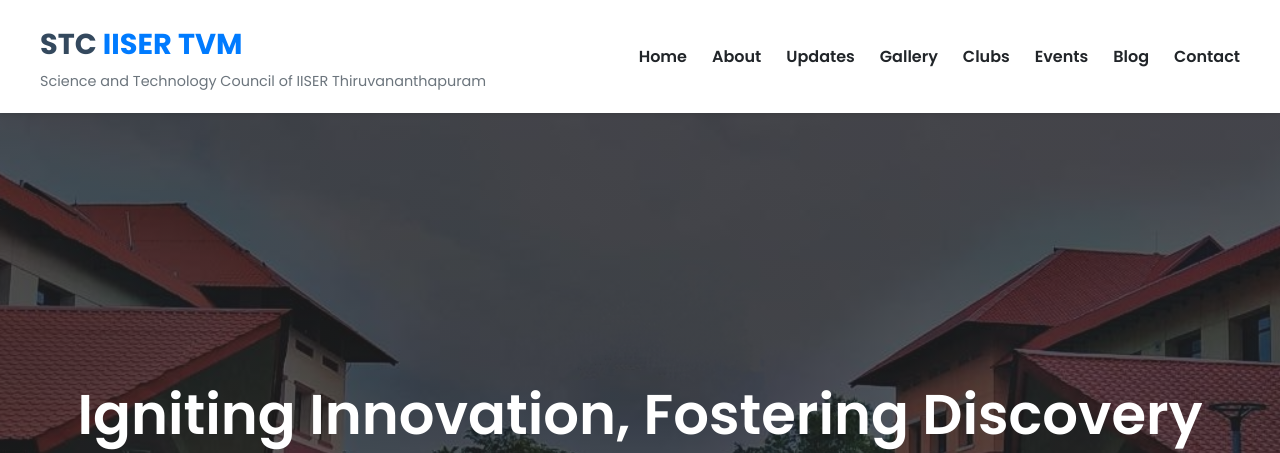
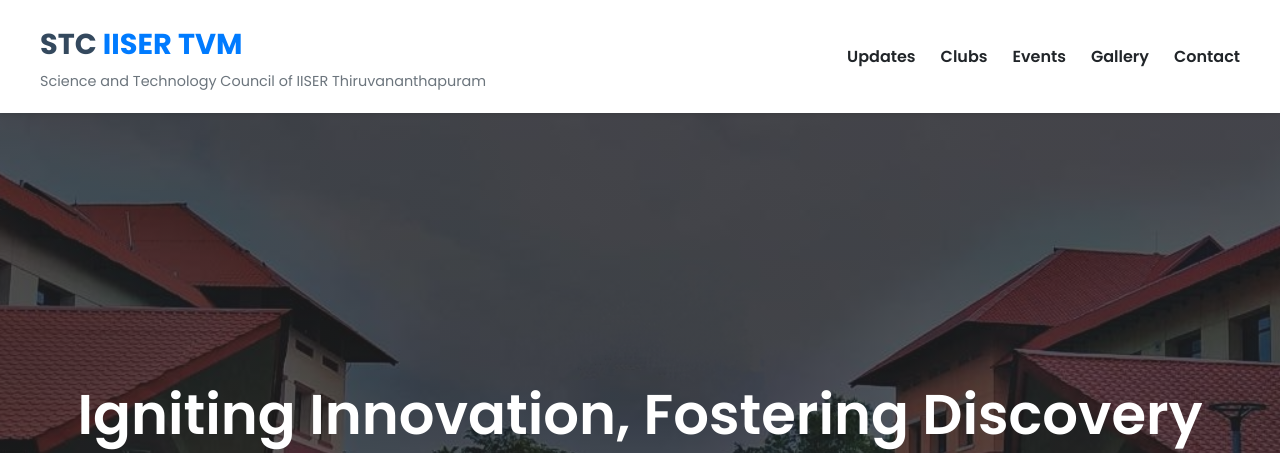
Before and after one commit to Coding-Club-of-IISER-Thiruvananthapuram/T4, a Flask app: page / in a window 1280 px wide. Shown: the top 453 px of the page. Run offline with Flask 3, Linux system fonts and the light colour scheme; data comes from the database, SQL or seed files in the repository.

Commit message:
Update index.html

```diff
--- a/templates/index.html
+++ b/templates/index.html
@@ -37,19 +37,17 @@
                 <h1>STC <span class="highlight">IISER TVM</span></h1>
                 <p>Science and Technology Council of IISER Thiruvananthapuram</p>
             </div>
-            <nav class="main-nav">
-    <div class="hamburger" onclick="toggleMenu()">☰</div>
-    <ul id="nav-links">
-        <li><a href="#home">Home</a></li>
-        <li><a href="#about">About</a></li>
-        <li><a href="#updates">Updates</a></li>
-        <li><a href="#gallery">Gallery</a></li>
-        <li><a href="#clubs">Clubs</a></li>
-        <li><a href="#events">Events</a></li>
-        <li><a href="#blog">Blog</a></li>
-        <li><a href="#contact">Contact</a></li>
-    </ul>
+            <div class="hamburger" onclick="toggleMobileNav()">☰</div>
+<nav class="main-nav" id="mobileNav">
+  <ul>
+    <li><a href="#updates">Updates</a></li>
+    <li><a href="#clubs">Clubs</a></li>
+    <li><a href="#events">Events</a></li>
+    <li><a href="#gallery">Gallery</a></li>
+    <li><a href="#contact">Contact</a></li>
+  </ul>
 </nav>
+
 
         </div>
     </header>
@@ -191,9 +189,9 @@
         </div>
     </footer>
 <script>
-  function toggleMenu() {
-    var nav = document.getElementById("nav-links");
-    nav.classList.toggle("active");
+  function toggleMobileNav() {
+    const nav = document.getElementById("mobileNav");
+    nav.classList.toggle("show");
   }
 </script>
 
```
